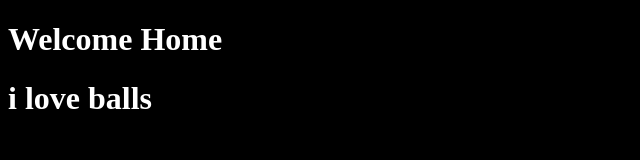
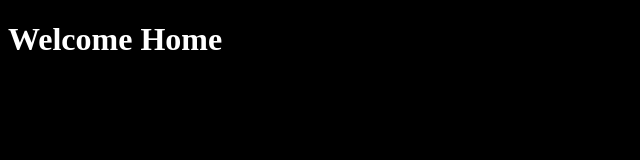
Before and after one commit to lllGatesJ13/lllGatesJ13.github.io, a plain HTML site: page index.html in a window 1280 px wide. Shown: the whole page, without its empty margins (0-640 px from the left). Drawn offline with Linux system fonts and the light colour scheme.

Commit message:
Update index.html

```diff
--- a/index.html
+++ b/index.html
@@ -6,6 +6,5 @@
         </head>
         <body>
             <h1>Welcome Home</h1>
-            <h1>i love balls</h1>
         </body>
     </html>
```
